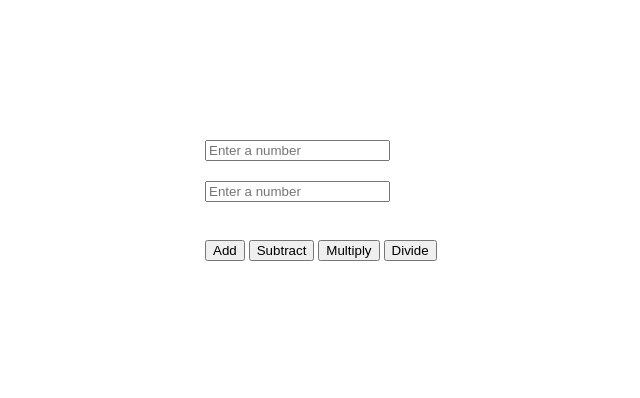
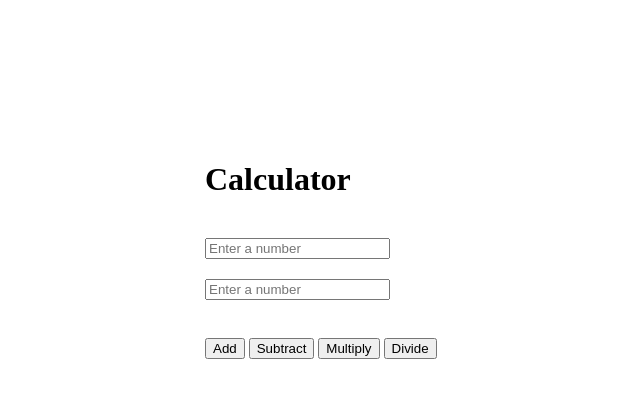
Before and after one commit to JVincee/Calculator, a plain HTML site: page index.html in a window 1280 px wide. Shown: the whole page, without its empty margins (185-825 px from the left). Drawn offline with Linux system fonts and the light colour scheme.

Commit message:
Update index.html

```diff
--- a/index.html
+++ b/index.html
@@ -18,6 +18,7 @@
 </head>
 <body>
     <div class="container" id="calculator">
+        <h1>Calculator</h1><br>
         <input type="number" id="num1" placeholder="Enter a number"><br>
         <input type="number" id="num2" placeholder="Enter a number"><br><br>
         <button onclick="add()">Add</button>
```
